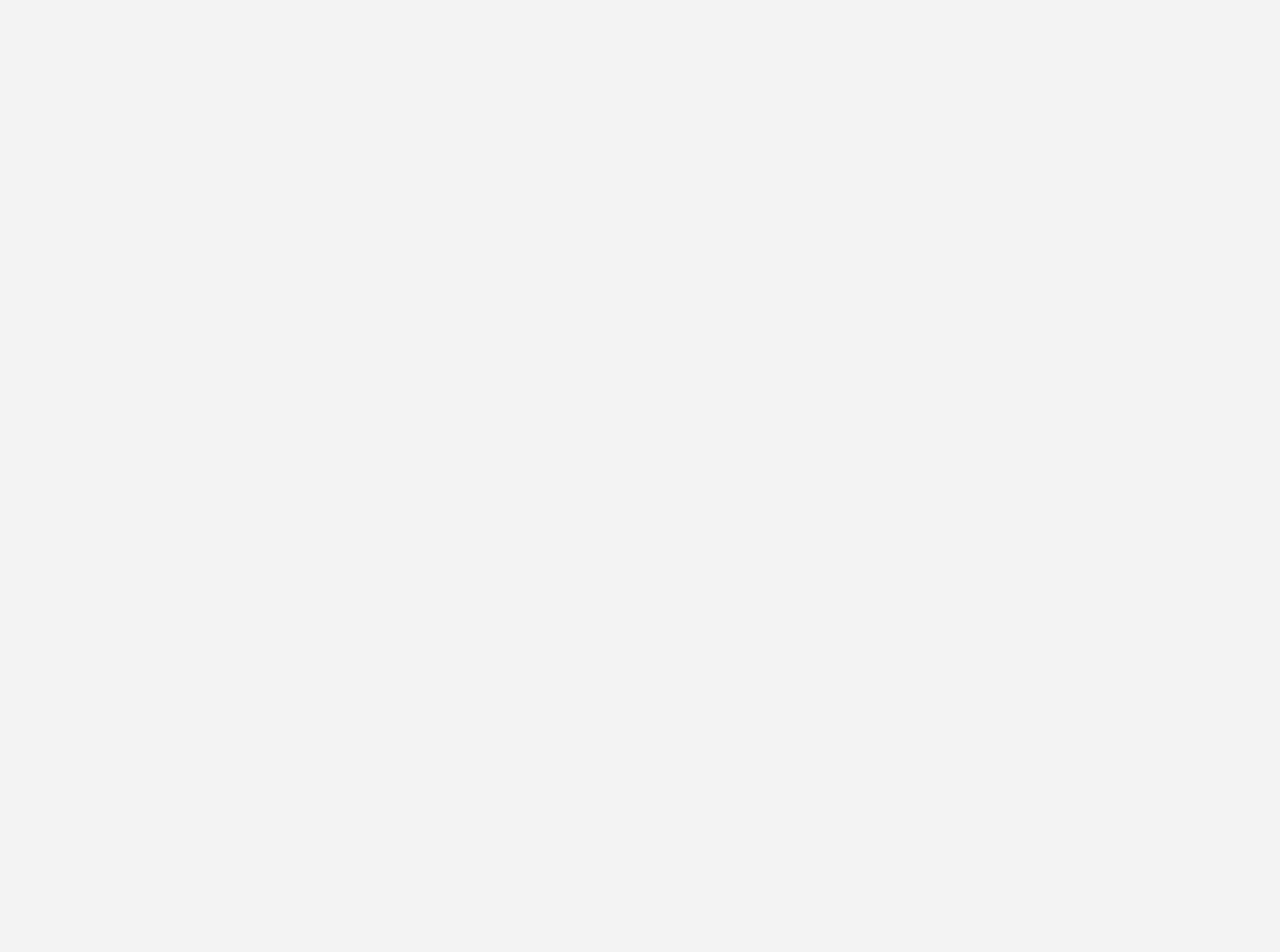
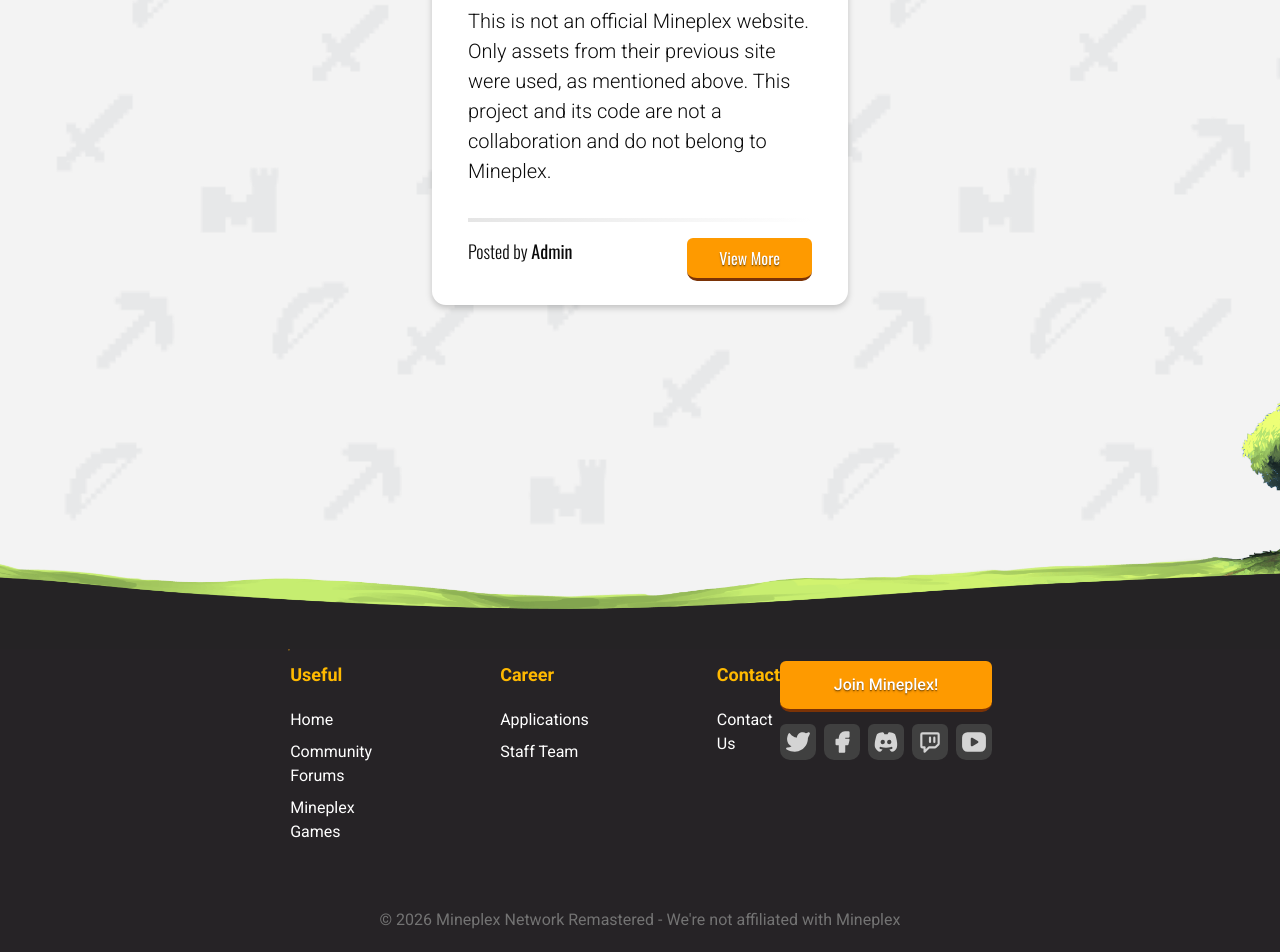
Before and after one commit to JustDrven/mineplex-web, a Next.js app in the folder frontend/: page / in a window 1280 px wide. Shown: the part 1246-2198 px from the top of the page. Before the commit the page ends 1104 px from the top, so only its background shows below. Built offline with nearby package versions, Linux system fonts and the light colour scheme.

Commit message:
chore(footer): add footer

```diff
--- a/frontend/app/(root)/layout.tsx
+++ b/frontend/app/(root)/layout.tsx
@@ -1,3 +1,4 @@
+import Footer from "@/components/navigation/Footer"
 import Navbar from "@/components/navigation/Navbar"
 
 const Layout = ({ children }: { children: React.ReactNode }) => {
@@ -5,8 +6,12 @@
     <>
       <Navbar />
 
-      <div className="relative min-h-screen overflow-hidden before:absolute before:inset-0 before:bg-[url('/images/background.png')] before:bg-repeat before:bg-size-[auto_40%] before:-z-10">
-        {children}
+      <div className="relative min-h-screen space-y-22 overflow-hidden before:absolute before:inset-0 before:bg-[url('/images/background.png')] before:bg-repeat before:bg-size-[auto_40%] before:-z-10">
+        <div>
+          {children}
+        </div>
+
+        <Footer />
       </div>
     </>
   )
--- a/frontend/app/(root)/page.tsx
+++ b/frontend/app/(root)/page.tsx
@@ -1,62 +1,40 @@
-import { Carousel, CarouselContent, CarouselItem, CarouselNext, CarouselPrevious } from "@/components/ui/carousel";
-import { bannersList } from "@/constants/banners";
-import Image from "next/image";
+import PageBanner from "@/components/page/PageBanner";
 import Link from "next/link";
-import { Fragment } from "react/jsx-runtime";
 
 export default function Home() {
   return (
     <div className="space-y-8">
-      <Carousel opts={{ loop: true }} className="border-b-14 border-b-neutral-300">
-        <CarouselContent>
-          {bannersList.map((banner, idx) => (
-            <CarouselItem key={idx} className="relative h-[38vh]">
-              <Image src={banner.image} alt={banner.title} fill draggable={false} className="w-full h-[38vh] object-cover" />
-
-              <div className="absolute top-20 left-72 space-y-12 inset-0">
-                <div>
-                  <h1 className="text-white text-[48px] font-bold uppercase drop-shadow-md/80">
-                    {banner.title.split(/mineplex/i).map((part, idz, arr) => (
-                      <Fragment key={idz}>
-                        {part} {
-                          idz < arr.length - 1 && (
-                            <span className="bg-linear-to-l from-amber-500 to-amber-300 bg-clip-text text-transparent">
-                              Mineplex
-                            </span>
-                          )}
-                      </Fragment>
-                    ))}
-                  </h1>
-
-                  <p className="text-white text-[28px] font-light drop-shadow-md/80">
-                    {banner.description}
-                  </p>
-                </div>
-
-                <Link href={banner.button.route} target={banner.button.target} className="bg-amber-500 border-b-5 border-b-amber-900 py-2 px-12 text-white text-shadow-sm/20 text-[26px] rounded-t-md rounded-b-xl transition-colors duration-200 hover:bg-amber-600">
-                  {banner.button.label}
-                </Link>
-              </div>
-            </CarouselItem>
-          ))}
-        </CarouselContent>
-
-        <CarouselNext className="bg-white/50 border-transparent! -translate-x-18 hover:bg-white/75" />
-        <CarouselPrevious className="bg-white/50 border-transparent! translate-x-18 hover:bg-white/75" />
-      </Carousel>
+      <PageBanner />
 
       <section className="mx-[54vh]">
         <div className="bg-white py-6 px-9 rounded-t-md rounded-b-xl drop-shadow-md/20 space-y-8">
           <div>
             <h1 className="text-neutral-700 text-[36px] font-black uppercase">
-              Example Changelog
+              Mineplex Website Remastered
             </h1>
 
             <div className="bg-linear-to-r from-amber-500 to-transparent h-2" />
           </div>
 
-          <div className="text-[20px] font-light">
-            Lorem Ipsum is simply dummy text of the printing and typesetting industry. Lorem Ipsum has been the industry&apos;s standard dummy text ever since the 1500s!
+          <div className="text-[20px] font-roboto font-light space-y-3">
+            <p>
+              Hello visitors,
+            </p>
+
+            <p>
+              today we have finished Mineplex Website Remastered, which we built only partially (with Home, Forums and Games categories only),
+              heavily inspired by the original Mineplex website shortly before its shutdown, specifically its 2021 version.
+            </p>
+
+            <p>
+              The design was partially adjusted along with the overall development of the site by Smirkyea in Next.js 16,
+              and the backend was created by JustDrven using the Java framework Quarkus.
+            </p>
+
+            <p>
+              This is not an official Mineplex website. Only assets from their previous site were used, as mentioned above.
+              This project and its code are not a collaboration and do not belong to Mineplex.
+            </p>
           </div>
 
           <div className="space-y-4">
@@ -64,7 +42,7 @@
 
             <div className="flex items-start justify-between">
               <h1 className="text-[18px] font-light">
-                Posted by <span className="font-normal">Smirkyea</span>
+                Posted by <span className="font-normal">Admin</span>
               </h1>
 
               <Link href={"/"} className="bg-amber-500 border-b-3 border-b-amber-900 py-2 px-8 text-white text-shadow-sm/20 rounded-t-sm rounded-b-lg transition-colors duration-200 hover:bg-amber-600">
--- a/frontend/app/globals.css
+++ b/frontend/app/globals.css
@@ -2,11 +2,14 @@
 @import "tw-animate-css";
 @import "shadcn/tailwind.css";
 
+@theme {
+  --font-oswald: "Oswald", sans-serif;
+  --font-roboto: "Roboto", sans-serif;
+}
+
 @theme inline {
   --color-background: var(--background);
   --color-foreground: var(--foreground);
-  --font-sans: var(--font-sans);
-  --font-mono: var(--font-geist-mono);
   --font-heading: var(--font-sans);
   --color-sidebar-ring: var(--sidebar-ring);
   --color-sidebar-border: var(--sidebar-border);
@@ -47,7 +50,7 @@
 }
 
 :root {
-  --background: oklch(96.416% 0.00011 271.151);
+  --background: oklch(96.416% 0.00011 271.152);
   --foreground: oklch(0.145 0 0);
   --card: oklch(1 0 0);
   --card-foreground: oklch(0.145 0 0);
--- /dev/null
+++ b/frontend/components/navigation/Footer.tsx
@@ -0,0 +1,75 @@
+import { footerLinks } from "@/constants/footerLinks"
+import { ROUTES } from "@/constants/routes"
+import { socialsList } from "@/constants/socials"
+import Image from "next/image"
+import Link from "next/link"
+
+const socialsColors: { [key: string]: string } = {
+  "black": "hover:bg-black",
+  "blue-600": "hover:bg-blue-600",
+  "blue-500": "hover:bg-blue-500",
+  "fuchsia-500": "hover:bg-fuchsia-500",
+  "red-500": "hover:bg-red-500",
+};
+
+const Footer = () => {
+  return (
+    <div className="text-white font-roboto">
+      <div className="relative h-[32vh] w-full">
+        <Image src="/images/footer.png" alt="Footer" fill draggable={false} className="object-cover" />
+      </div>
+
+      <div className="bg-[#262326] pb-5 px-[36vh] space-y-16">
+        <div className="flex items-start justify-between">
+          <Link href={ROUTES.HOME}>
+            <Image src="/icons/icon.png" alt="Mineplex" height={72} width={72} />
+          </Link>
+
+          <ul className="flex items-start gap-[16vh] pt-3">
+            {footerLinks.map((c, idx) => (
+              <li key={idx} className="space-y-5">
+                <h1 className="text-amber-400 text-[18px] font-bold">
+                  {c.title}
+                </h1>
+
+                <ul className="space-y-2">
+                  {c.links.map((link, idz) => (
+                    <li key={idz}>
+                      <Link href={link.route} className="transition-colors duration-200 hover:text-amber-300">
+                        {link.label}
+                      </Link>
+                    </li>
+                  ))}
+                </ul>
+              </li>
+            ))}
+          </ul>
+
+          <div className="pt-3 flex flex-col gap-3">
+            <Link href={ROUTES.PLAY} className="bg-amber-500 border-b-3 border-b-amber-900 py-3 px-8 text-white text-center text-shadow-sm/20 font-medium rounded-t-sm rounded-b-lg transition-colors duration-200 hover:bg-amber-600">
+              Join Mineplex!
+            </Link>
+
+            <div className="flex items-center gap-2">
+              {socialsList.map((social, idx) => {
+                const Icon = social.icon
+
+                return (
+                  <Link href={social.href} key={idx} className={`${socialsColors[social.color]} bg-neutral-700 h-9 w-9 text-neutral-300 flex items-center justify-center rounded-t-sm rounded-b-lg transition-colors hover:text-white`}>
+                    <Icon size={26} />
+                  </Link>
+                )
+              })}
+            </div>
+          </div>
+        </div>
+
+        <p className="text-neutral-500 text-center">
+          &copy; {new Date().getFullYear()}{" "} Mineplex Network Remastered - We&apos;re not affiliated with Mineplex
+        </p>
+      </div>
+    </div>
+  )
+}
+
+export default Footer
--- /dev/null
+++ b/frontend/components/page/PageBanner.tsx
@@ -0,0 +1,49 @@
+import { Carousel, CarouselContent, CarouselItem, CarouselNext, CarouselPrevious } from "@/components/ui/carousel";
+import { bannersList } from "@/constants/banners";
+import Image from "next/image";
+import Link from "next/link";
+import { Fragment } from "react/jsx-runtime";
+
+const PageBanner = () => {
+  return (
+    <Carousel opts={{ loop: true }} className="border-b-14 border-b-neutral-300">
+      <CarouselContent>
+        {bannersList.map((banner, idx) => (
+          <CarouselItem key={idx} className="relative h-[38vh]">
+            <Image src={banner.image} alt={banner.title} fill draggable={false} className="w-full h-[38vh] object-cover" />
+
+            <div className="absolute top-20 left-72 space-y-12 inset-0">
+              <div>
+                <h1 className="text-white text-[48px] font-bold uppercase drop-shadow-md/80">
+                  {banner.title.split(/mineplex/i).map((part, idz, arr) => (
+                    <Fragment key={idz}>
+                      {part} {
+                        idz < arr.length - 1 && (
+                          <span className="bg-linear-to-l from-amber-500 to-amber-300 bg-clip-text text-transparent">
+                            Mineplex
+                          </span>
+                        )}
+                    </Fragment>
+                  ))}
+                </h1>
+
+                <p className="text-white text-[28px] font-light drop-shadow-md/80">
+                  {banner.description}
+                </p>
+              </div>
+
+              <Link href={banner.button.route} target={banner.button.target} className="bg-amber-500 border-b-5 border-b-amber-900 py-2 px-12 text-white text-shadow-sm/20 text-[26px] rounded-t-md rounded-b-xl transition-colors duration-200 hover:bg-amber-600">
+                {banner.button.label}
+              </Link>
+            </div>
+          </CarouselItem>
+        ))}
+      </CarouselContent>
+
+      <CarouselNext className="bg-white/50 border-transparent! -translate-x-18 hover:bg-white/75" />
+      <CarouselPrevious className="bg-white/50 border-transparent! translate-x-18 hover:bg-white/75" />
+    </Carousel>
+  )
+}
+
+export default PageBanner
--- a/frontend/constants/banners.ts
+++ b/frontend/constants/banners.ts
@@ -18,7 +18,7 @@
         button: {
             label: "Visit the Forums!",
             target: "_self",
-            route: ROUTES.HOME,
+            route: ROUTES.FORUMS,
         }
     },
     {
--- /dev/null
+++ b/frontend/constants/footerLinks.ts
@@ -0,0 +1,43 @@
+import { ROUTES } from "./routes";
+
+export const footerLinks = [
+    {
+        title: "Useful",
+        links: [
+            {
+                label: "Home",
+                route: ROUTES.HOME
+            },
+            {
+                label: "Community Forums",
+                route: ROUTES.FORUMS
+            },
+            {
+                label: "Mineplex Games",
+                route: ROUTES.GAMES
+            },
+        ]
+    },
+    {
+        title: "Career",
+        links: [
+            {
+                label: "Applications",
+                route: ROUTES.APPLICATIONS
+            },
+            {
+                label: "Staff Team",
+                route: ROUTES.STAFF
+            }
+        ]
+    },
+    {
+        title: "Contact",
+        links: [
+            {
+                label: "Contact Us",
+                route: ROUTES.CONTACT
+            }
+        ]
+    },
+]
--- a/frontend/constants/routes.ts
+++ b/frontend/constants/routes.ts
@@ -1,5 +1,9 @@
 export const ROUTES = {
     HOME: "/",
+    PLAY: "/play",
     FORUMS: "/forums",
     GAMES: "/games",
+    APPLICATIONS: "/applications",
+    STAFF: "/staff",
+    CONTACT: "/contact"
 }
--- /dev/null
+++ b/frontend/constants/socials.ts
@@ -0,0 +1,34 @@
+import { IconBrandDiscordFilled, IconBrandFacebookFilled, IconBrandTwitch, IconBrandTwitterFilled, IconBrandYoutubeFilled } from "@tabler/icons-react";
+
+export const socialsList = [
+    {
+        label: "X",
+        href: "https://https://x.com/mineplex",
+        color: "black",
+        icon: IconBrandTwitterFilled
+    },
+    {
+        label: "Facebook",
+        href: "https://www.facebook.com/MineplexGames",
+        color: "blue-600",
+        icon: IconBrandFacebookFilled
+    },
+    {
+        label: "Discord",
+        href: "https://discord.mineplex.com",
+        color: "blue-500",
+        icon: IconBrandDiscordFilled
+    },
+    {
+        label: "Twitch",
+        href: "https://www.twitch.tv/mineplex",
+        color: "fuchsia-500",
+        icon: IconBrandTwitch
+    },
+    {
+        label: "YouTube",
+        href: "https://www.youtube.com/c/MineplexGamesOfficial",
+        color: "red-500",
+        icon: IconBrandYoutubeFilled
+    }
+]
```
Also changed, not shown: frontend/app/layout.tsx (+7 -7 lines), frontend/public/icons/icon.png, frontend/public/images/footer.png (added).
